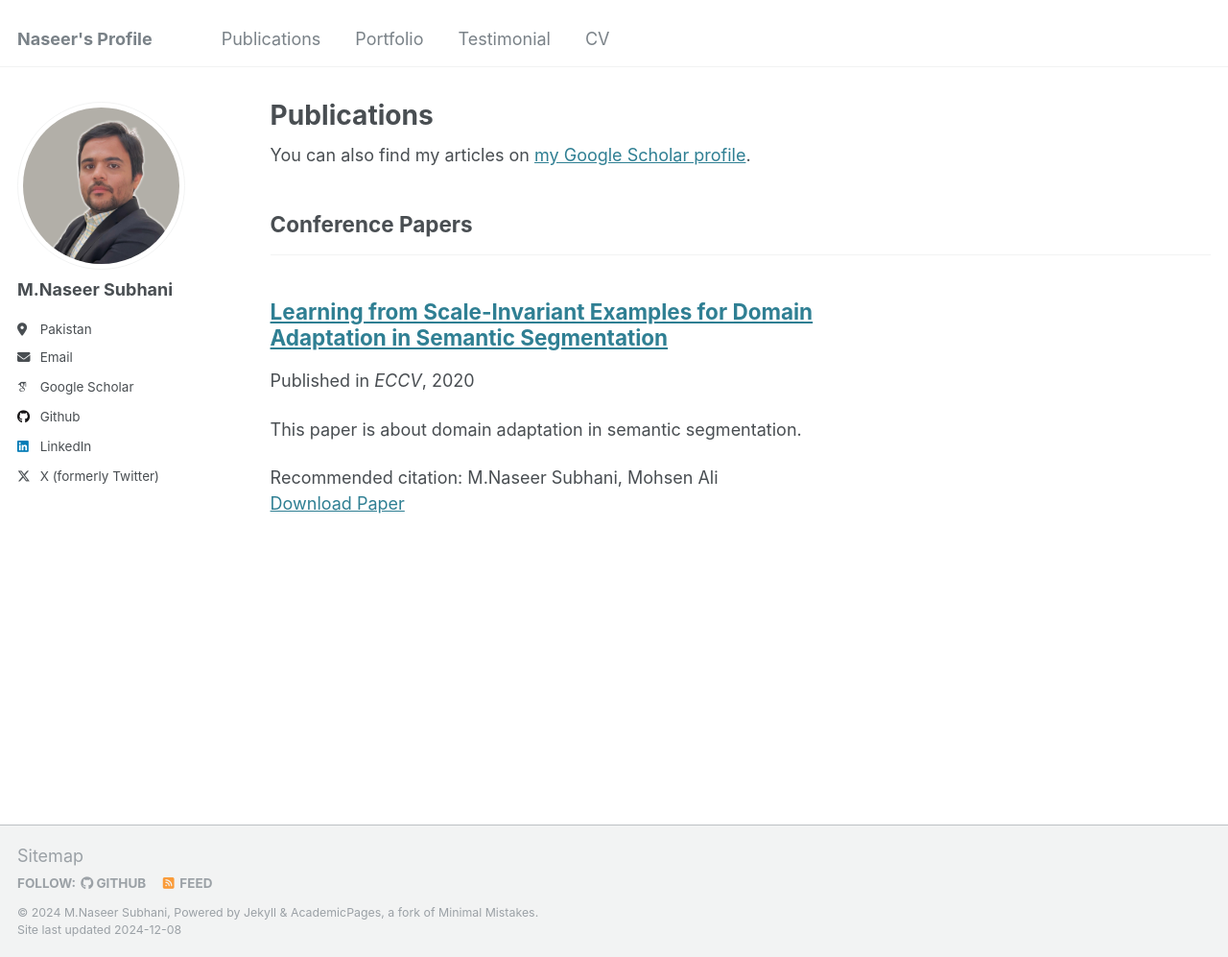
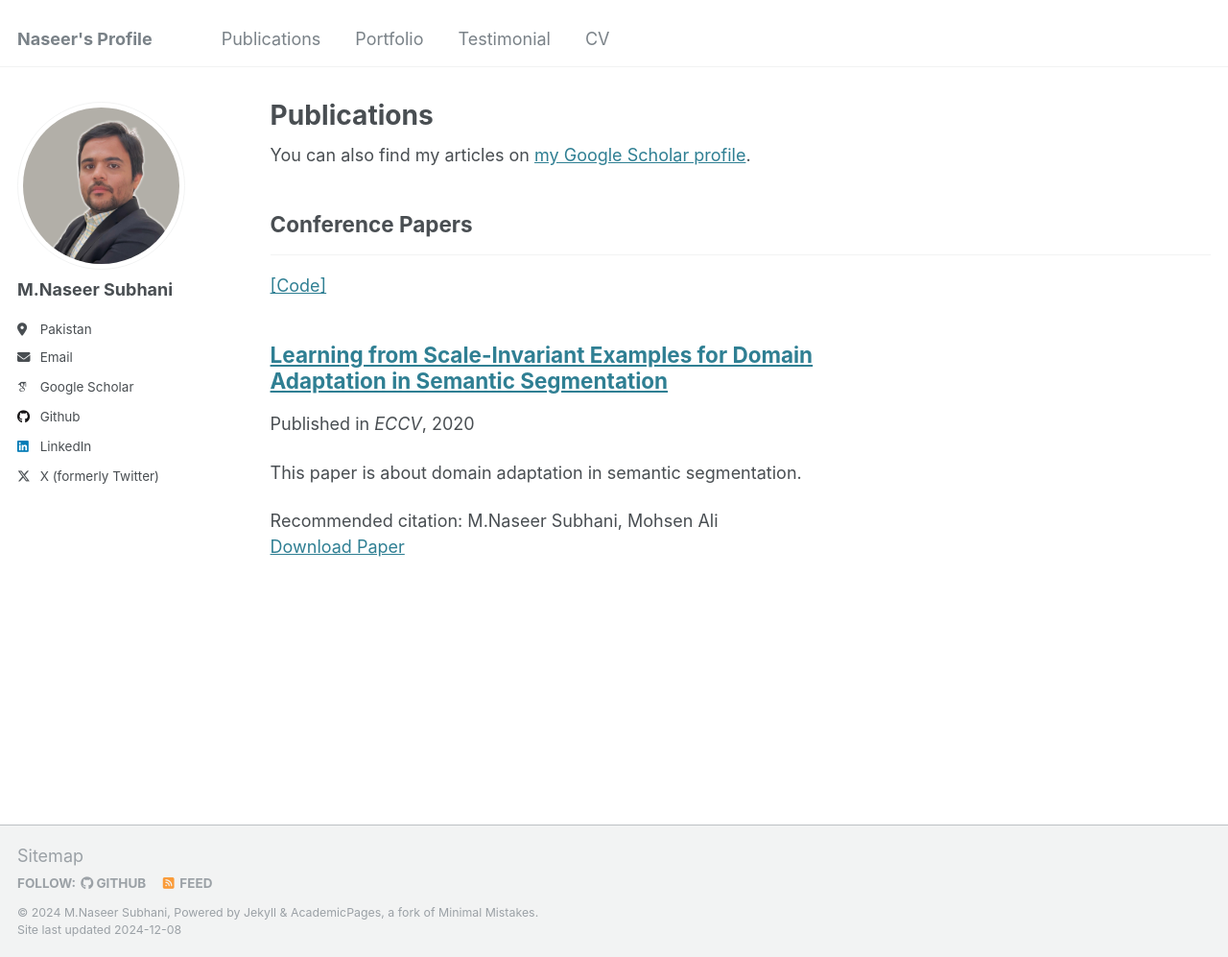
Before and after one commit to MNaseerSubhani/mnaseer.githu.io, a Jekyll site: the page built from _pages/publications.html, in a window 1280 px wide and 997 px high. Shown: the whole window at 96% size. Built offline with Jekyll 4.4.1, drawn with Linux system fonts in a browser that asks for light colours; some web fonts are replaced.

Commit message:
change config file

```diff
--- a/_pages/publications.html
+++ b/_pages/publications.html
@@ -21,6 +21,7 @@ author_profile: true
       {% endif %}
       {% unless title_shown %}
         <h2>{{ category[1].title }}</h2><hr />
+        <a href=category[1].title  target="_blank">[Code]</a>
         {% assign title_shown = true %}
       {% endunless %}
       {% include archive-single.html %}
```
